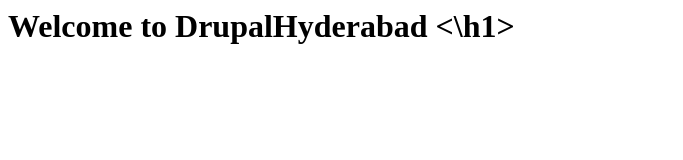
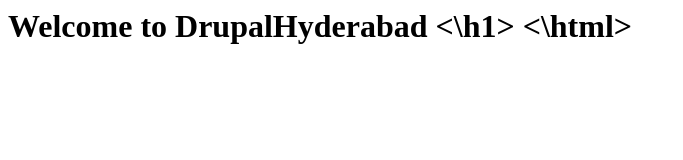
Before and after one commit to fatimauser/drupalhyderabad.github.io, a plain HTML site: page index.html in a window 1280 px wide. Shown: the whole page, without its empty margins (0-683 px from the left). Drawn offline with Linux system fonts and the light colour scheme.

Commit message:
Update index.html

```diff
--- a/index.html
+++ b/index.html
@@ -1,2 +1,4 @@
 <html>
   <h1> Welcome to DrupalHyderabad <\h1>
+
+<\html>
```
